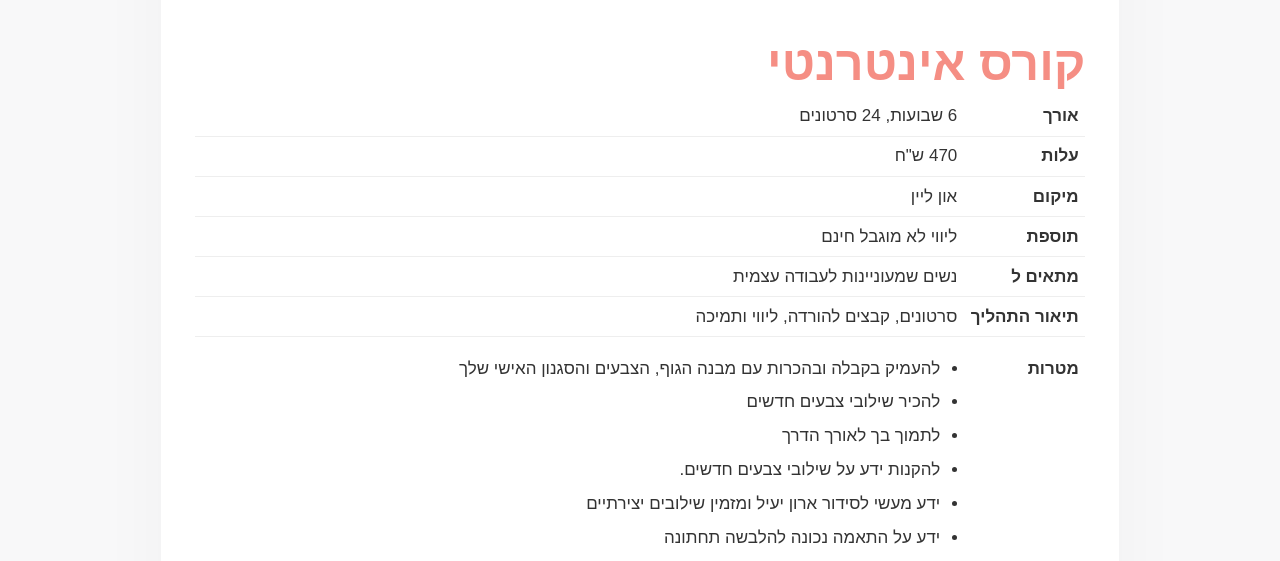
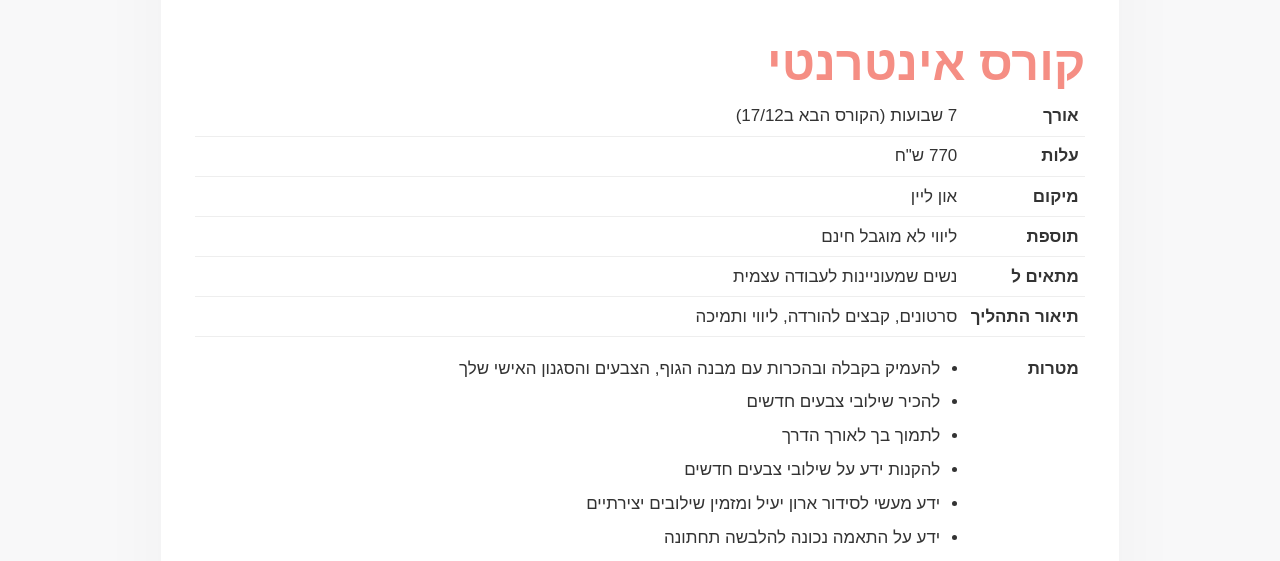
Before and after one commit to laukstein/lea.laukstein.com, a Jekyll site: the page built from _pages/products/diy.md, in a window 1280 px wide and 900 px high, scrolled down 527 px. Shown: the part 154-715 px from the top of the window. Built offline with Jekyll 4.4.1, drawn with Linux system fonts in a browser that asks for light colours; comment, search, counter and statistics services are not loaded.

Commit message:
Updated DYI details

```diff
--- a/_pages/products/diy.md
+++ b/_pages/products/diy.md
@@ -9,9 +9,9 @@ permalink: /diy
 redirect_from:
     - /5min
     - /guide
-duration: 6 שבועות, 24 סרטונים
-price: 470
 video: j22FJGJGzXo
+duration: 7 שבועות (הקורס הבא ב17/12)
+price: 770
 extra: ליווי לא מוגבל חינם
 location: און ליין
 fit: נשים שמעוניינות לעבודה עצמית
@@ -20,7 +20,7 @@ goals: |
     * להעמיק בקבלה ובהכרות עם מבנה הגוף, הצבעים והסגנון האישי שלך
     * להכיר שילובי צבעים חדשים
     * לתמוך בך לאורך הדרך
-    * להקנות ידע על שילובי צבעים חדשים.
+    * להקנות ידע על שילובי צבעים חדשים
     * ידע מעשי לסידור ארון יעיל ומזמין שילובים יצירתיים
     * ידע על התאמה נכונה להלבשה תחתונה
     * ידע על 9 פריטי החובה בכל ארון
```
